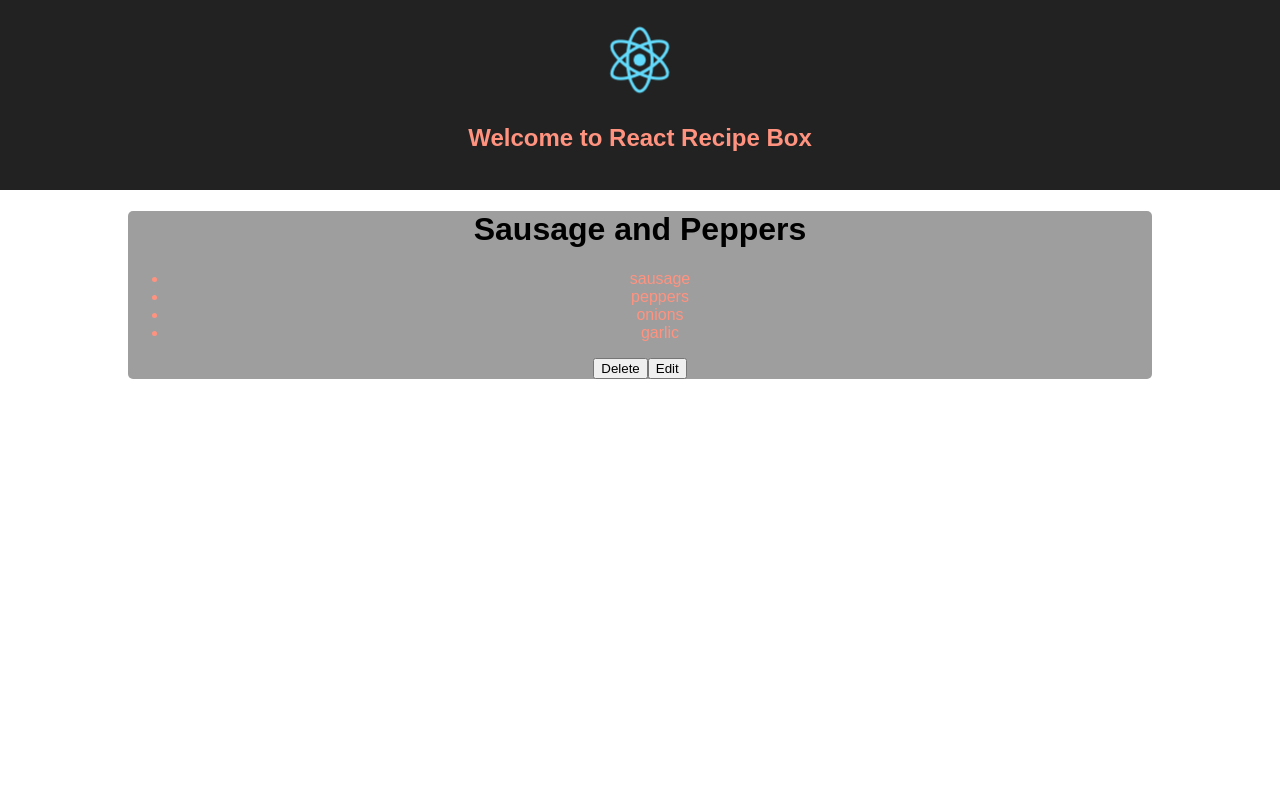
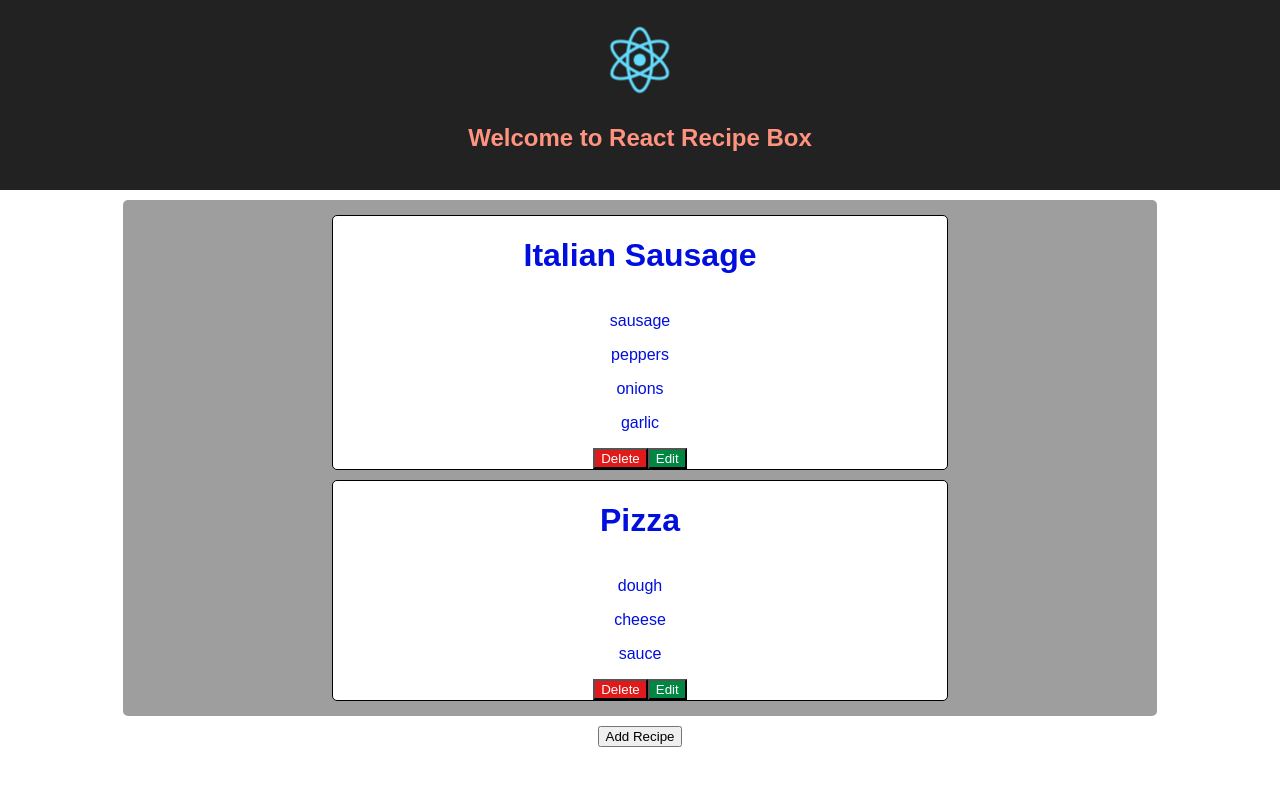
Before and after one commit to cscouras/FreeCodeCamp, a React (Create React App) app in the folder React/recipe-box/: page / in a window 1280 px wide. Shown: the top 786 px of the page. Built offline with nearby package versions, Linux system fonts and the light colour scheme.

Commit message:
Improve Static Website

```diff
--- a/React/recipe-box/src/App.js
+++ b/React/recipe-box/src/App.js
@@ -1,21 +1,25 @@
 import React from 'react';
 import Header from './Header';
-import RecipeName from './RecipeName';
+import { RecipeContainer, Button } from './RecipeName';
 import './App.css';
 
-const recipes = {
-  title: "Sausage and Peppers",
-  ingredients: ['sausage', 'peppers', 'onions', 'garlic']
-}
+const defaultData = [
+  {id: 0,
+  title: "Italian Sausage",
+  ingredients: ["sausage", "peppers", "onions", "garlic"]},
+  {id: 1,
+  title: "Pizza",
+  ingredients: ["dough", "cheese", "sauce"]}
+]
 
 class App extends React.Component {
 
   render() {
-    console.log(recipes);
     return (
       <div className="app">
         <Header />
-        <RecipeName recipe={ recipes }/>
+        <RecipeContainer recipes={ defaultData }/>
+        <Button name="Add Recipe"></Button>
       </div>
     )
   }
--- a/React/recipe-box/src/App.scss
+++ b/React/recipe-box/src/App.scss
@@ -15,22 +15,43 @@
 
 .app-header {
   background: $header-bg-color;
-  color: $header-color;
+  color: $white;
   height: 150px;
   padding: 20px;
 }
 
-.recipe-name {
+.recipe-container {
   background: $container-color;
   border-radius: 5px;
-  margin: 0 auto;
+  margin: 10px auto;
+  padding: 5px;
   width: 80%;
+}
 
-  li {
-    color: $h2-color;
+.recipe-title {
+  background: $white;
+  border: 1px solid $black;
+  border-radius: 5px;
+  color: $recipe-text;
+  margin: 10px auto;
+  width: 60%;
+
+  h1 {
+    cursor: pointer;
+    display: inline-block;
   }
 }
 
+
+.delete {
+  background: $delete-button-bg;
+  color: $white;
+}
+
+.edit {
+  background: $edit-button-bg;
+  color: $white;
+}
 
 
 @keyframes App-logo-spin {
--- a/React/recipe-box/src/RecipeName.js
+++ b/React/recipe-box/src/RecipeName.js
@@ -1,37 +1,50 @@
 import React from 'react'
 
-const RecipeContents = (props) => {
-  let ingredients = props.list;
+const Ingredients = (props) => {
+  let ingredients = props.ingredients;
   let listIngredients = ingredients.map((item) =>
-    <li key={item}>{item}</li>
+    <p key={item}>{item}</p>
   )
-  return(
-    <ul>
+  return (
+    <div>
       {listIngredients}
-    </ul>
-
+      <Button name="Delete" buttonClass="delete"/>
+      <Button name="Edit" buttonClass="edit"/>
+      </div>
   )
 }
 
 const Button = (props) => {
   return (
-    <button>
+    <button className={props.buttonClass} >
       {props.name}
     </button>
   )
 }
 
-class RecipeName extends React.Component{
-  render(){
-    return (
-      <div className="recipe-name">
-        <h1>{this.props.recipe.title}</h1>
-        <RecipeContents className="recipe-contents" list={this.props.recipe.ingredients}/>
-        <Button name="Delete" />
-        <Button name="Edit" />
+const RecipeTitle = (props) => {
+  const handleClick = (e) => {
+    e.preventDefault();
+    alert(e.target.innerText);
+  }
+  let recList = props.recipes.map((item) =>
+      <div className="recipe-title" key={item.id}>
+        <h1 onClick={handleClick}>{item.title}</h1>
+        <Ingredients ingredients={item.ingredients}/>
       </div>
-    )
-  }
+  )
+  return (
+    <div>{recList}</div>
+  )
 }
 
-export default RecipeName;
+const RecipeContainer = (props) => {
+  return (
+    <div className="recipe-container">
+      <RecipeTitle recipes={props.recipes}/>
+    </div>
+  )
+}
+
+
+export { RecipeContainer, Button };
--- a/React/recipe-box/src/variables.scss
+++ b/React/recipe-box/src/variables.scss
@@ -1,5 +1,10 @@
 $h2-color: rgb(255, 147, 128);
 $header-bg-color: #222;
-$header-color: #fff;
+
 $container-color: rgb(158, 158, 158);
-$recipe-text: #ddd;
+$recipe-text: rgb(0, 15, 221);
+
+$black: #000;
+$white: #fff;
+$delete-button-bg: rgb(224, 26, 26);
+$edit-button-bg: rgb(0, 135, 66);
```
